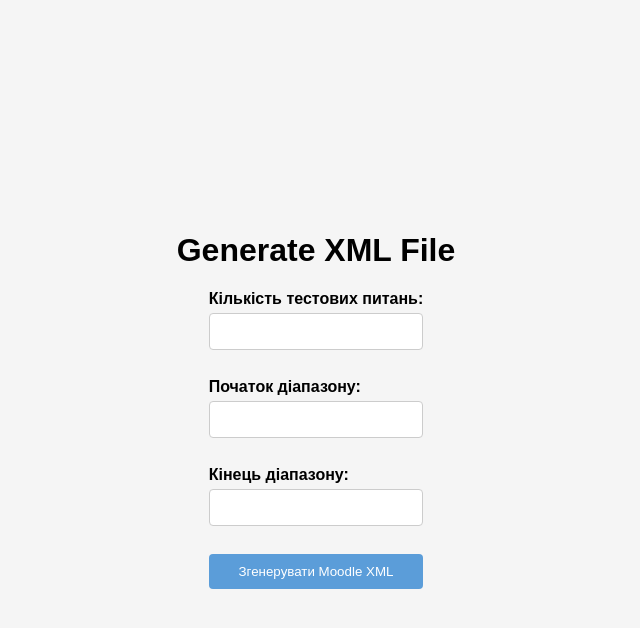
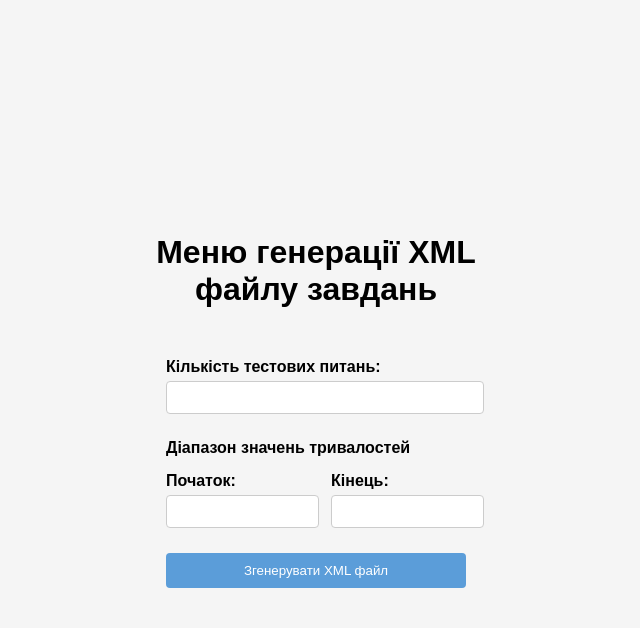
Before and after one commit to Nikolaichukr/Diploma, a Flask app: page /task1/ in a window 1280 px wide. Shown: the top 628 px of the page, without its empty margins (324-964 px from the left). Run offline with Flask 3, Linux system fonts and the light colour scheme.

Commit message:
raw_version

```diff
--- a/static/css/styles.css
+++ b/static/css/styles.css
@@ -18,7 +18,7 @@ body {
     color: #333;
     margin-bottom: 40px;
     text-align: center;
-  width: 50%
+    width: 50%;
 }
 
 .grid-container {
@@ -49,6 +49,8 @@ body {
 }
 
 form {
+    width: 300px;
+    margin: 0 auto;
     display: flex;
     flex-direction: column;
 }
@@ -59,7 +61,8 @@ label {
 }
 
 input[type="number"] {
-  padding: 10px;
+    width: 100%;
+    padding: 8px;
     margin-bottom: 10px;
     border: 1px solid #ccc;
     border-radius: 4px;
@@ -84,3 +87,35 @@ input[type="submit"] {
 input[type="submit"]:hover {
     background-color: #448ad1;
 }
+
+.range-container {
+    margin-bottom: 10px;
+    margin-top: 15px;
+}
+
+.range-container label {
+    display: block;
+    margin-bottom: 5px;
+}
+
+.input-field-container {
+    display: flex;
+    justify-content: space-between;
+    align-items: stretch;
+    margin-bottom: 5px;
+    margin-top: 15px;
+}
+
+.input-field-container label {
+    margin-right: 5px;
+}
+
+.input-field {
+    width: 45%;
+}
+
+h1 {
+    text-align: center;
+    width: 50vh;
+    margin-bottom: 50px;
+}
--- a/templates/task1.html
+++ b/templates/task1.html
@@ -2,23 +2,31 @@
 <html>
 <head>
     <title>Generate XML</title>
-    <link type="text/css" href="{{ url_for('static', filename='css/styles.css')}}" rel="stylesheet" />
+    <link type="text/css" href="{{ url_for('static', filename='css/styles.css') }}" rel="stylesheet"/>
 </head>
 <body>
-    <div class="container">
-        <h1>Generate XML File</h1>
-        <form method="post" action="{{ url_for('task1.task1_page') }}">
-            <label for="amount">Кількість тестових питань:</label>
-            <input type="number" name="amount" required><br>
+<div class="container">
+    <h1>Меню генерації XML файлу завдань</h1>
+    <form method="post" action="{{ url_for('task1.task1_page') }}">
+        <label for="amount">Кількість тестових питань:</label>
+        <input type="number" name="amount" id="amount" min="1" required>
 
-            <label for="start_range">Початок діапазону:</label>
-            <input type="number" name="start_range" required><br>
+        <div class="range-container">
+            <label>Діапазон значень тривалостей</label>
+            <div class="input-field-container">
+                <div class="input-field">
+                    <label for="start_range">Початок:</label>
+                    <input type="number" name="start_range" id="start_range" min="1" required>
+                </div>
+                <div class="input-field">
+                    <label for="end_range">Кінець:</label>
+                    <input type="number" name="end_range" id="end_range" min="6" required>
+                </div>
+            </div>
+        </div>
 
-            <label for="end_range">Кінець діапазону:</label>
-            <input type="number" name="end_range" required><br>
-
-            <input type="submit" value="Згенерувати Moodle XML">
-        </form>
-    </div>
+        <input type="submit" value="Згенерувати XML файл">
+    </form>
+</div>
 </body>
 </html>
```
Lines whose indentation alone changed are shown as unchanged.
